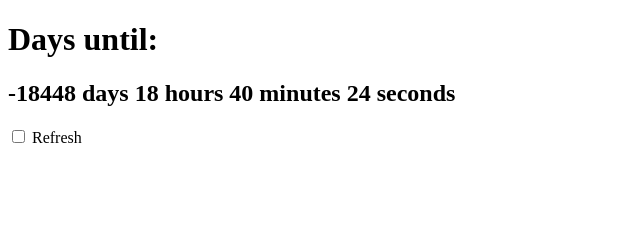
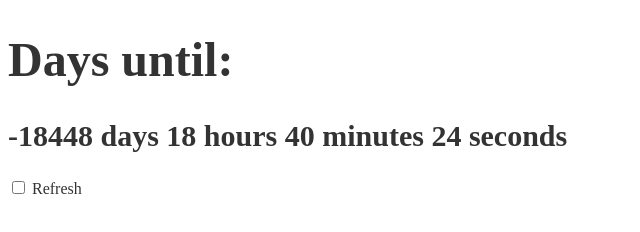
Before and after one commit to maweeks/days-until, a plain HTML site: page index.html in a window 1280 px wide. Shown: the whole page, without its empty margins (0-640 px from the left). Drawn offline with Linux system fonts and the light colour scheme.

Commit message:
Add CSS.

```diff
--- a/index.html
+++ b/index.html
@@ -9,6 +9,23 @@
         <input type="checkbox" id="refresh" name="refresh" value="refresh" onchange="updateRemaining();" />
         <label for="refresh"> Refresh</label>
     </body>
+    <style type="text/css">
+        body {
+            color: #333;
+        }
+        h1 {
+            font-size: 48px;
+        }
+        h2 {
+            font-size: 30px;
+        }
+        @media screen and (prefers-color-scheme: dark) {
+            body {
+                background-color: #333;
+                color: #f6b;
+            }
+        }
+    </style>
     <script type="text/javascript">
         let date = new URL(window.location.href).searchParams.get('date');
         date = date ? new Date(date) : 0;
```
